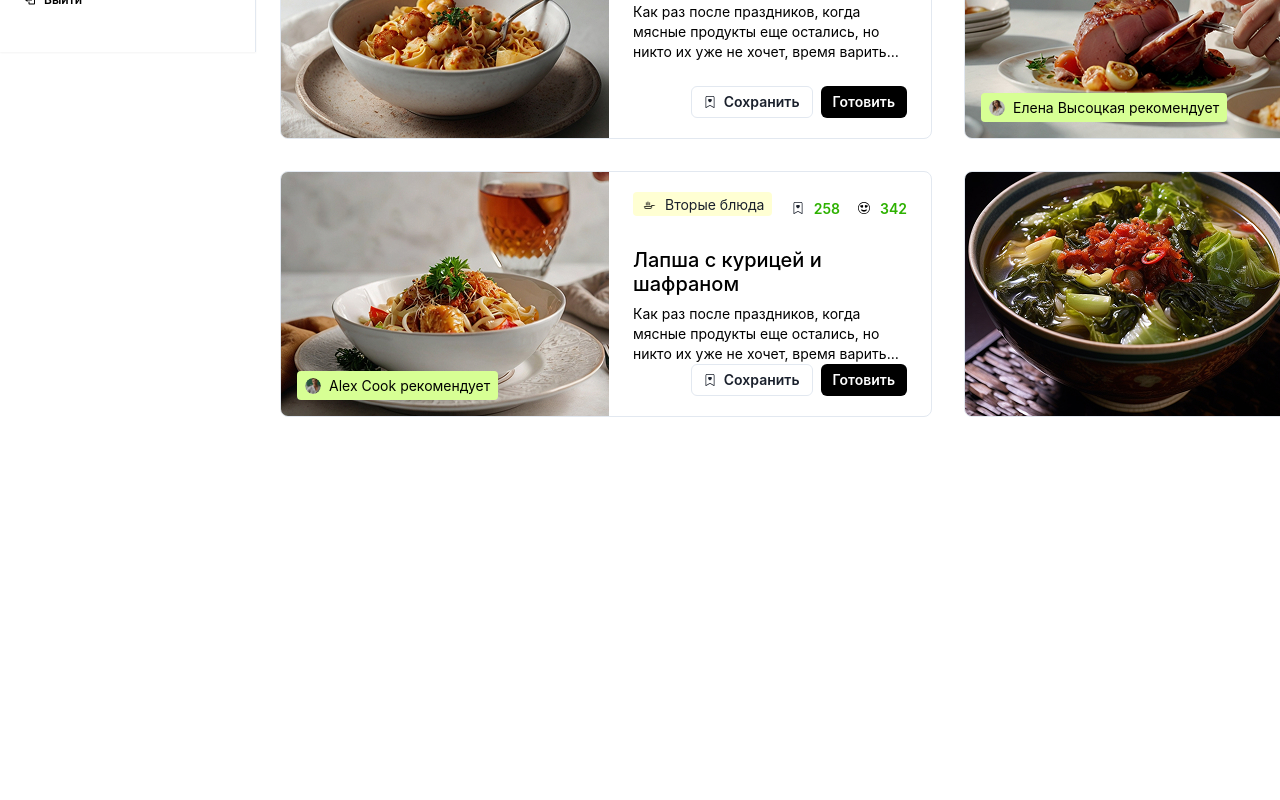
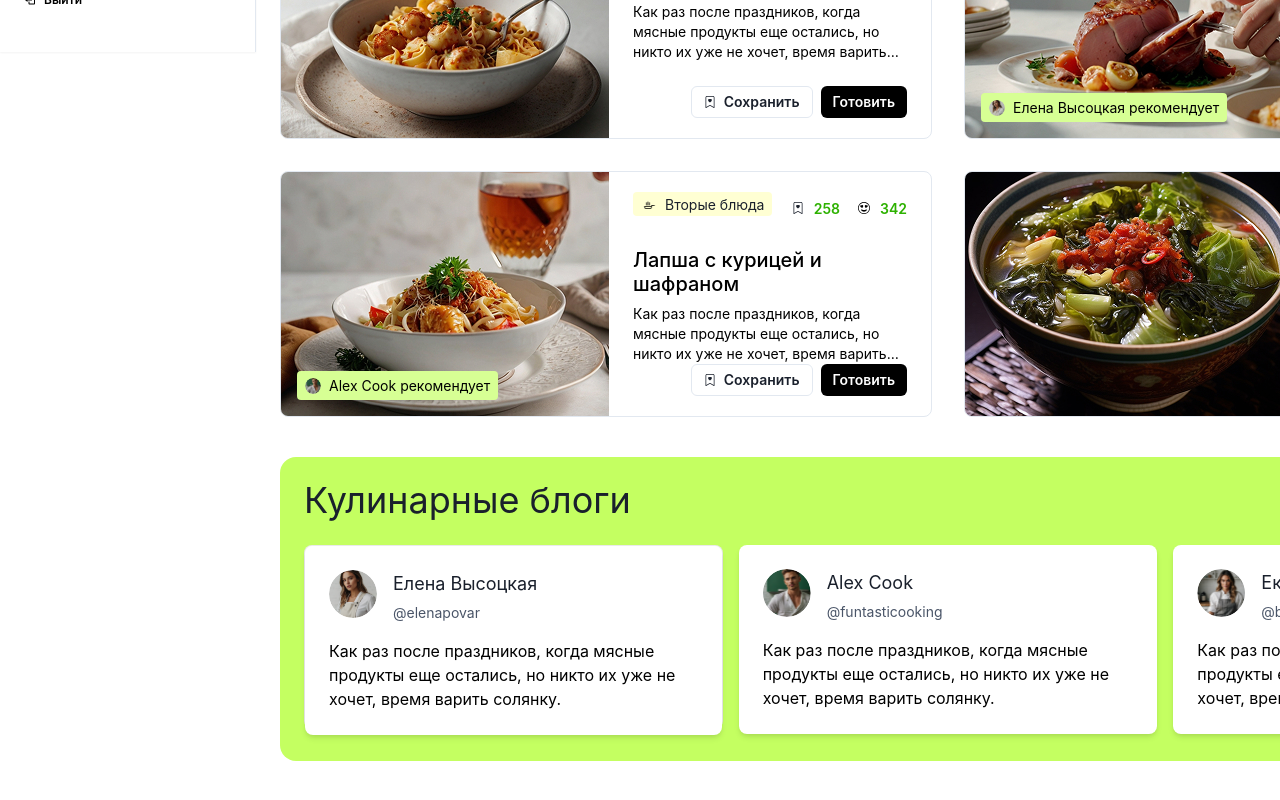
Before and after one commit to Twiggyshine/Clevertec-Project, a React (Vite) app: page / in a window 1280 px wide. Shown: the part 1068-1868 px from the top of the page. Before the commit the page ends 1485 px from the top, so only its background shows below. Built offline with nearby package versions, Linux system fonts and the light colour scheme.

Commit message:
feat(components): add new section

```diff
--- a/src/components/footer/Footer.tsx
+++ b/src/components/footer/Footer.tsx
@@ -26,7 +26,6 @@ const Footer = () => {
                     fontWeight={600}
                     p='0'
                     color='#000'
-                    _hover={{ bg: 'transparent', textDecoration: 'underline' }}
                 >
                     Выйти
                 </Button>
--- /dev/null
+++ b/src/components/sectionCookingVlogs/sectionCookingVlogs.tsx
@@ -0,0 +1,146 @@
+import { Box, Button, Flex, Grid, GridItem, Heading, Image, Text, VStack } from '@chakra-ui/react';
+
+const CulinaryBlogsSection = () => (
+    <Box maxWidth='1360px' h='304px' bg='#c4ff61' mb='40px' borderRadius='16px' p='24px'>
+        <Flex justifyContent='space-between' alignItems='center'>
+            <Heading as='h1' fontSize='36px' lineHeight='111%' mb='24px' fontWeight='400'>
+                Кулинарные блоги
+            </Heading>
+            <Button
+                bg='#c4ff61'
+                color='#000'
+                width='176px'
+                h='48px'
+                p='0 24px'
+                borderRadius='6px'
+                display='flex'
+                alignItems='center'
+                justifyContent='space-between'
+                fontWeight='600'
+                fontSize='18px'
+            >
+                Все авторы
+                <svg
+                    width='16'
+                    height='16'
+                    viewBox='0 0 16 16'
+                    fill='none'
+                    xmlns='http://www.w3.org/2000/svg'
+                >
+                    <path
+                        fill-rule='evenodd'
+                        clip-rule='evenodd'
+                        d='M1 8.00002C1 7.86741 1.05268 7.74024 1.14645 7.64647C1.24021 7.5527 1.36739 7.50002 1.5 7.50002H13.293L10.146 4.35402C10.0521 4.26013 9.99937 4.1328 9.99937 4.00002C9.99937 3.86725 10.0521 3.73991 10.146 3.64602C10.2399 3.55213 10.3672 3.49939 10.5 3.49939C10.6328 3.49939 10.7601 3.55213 10.854 3.64602L14.854 7.64602C14.9006 7.69247 14.9375 7.74764 14.9627 7.80839C14.9879 7.86913 15.0009 7.93425 15.0009 8.00002C15.0009 8.06579 14.9879 8.13091 14.9627 8.19165C14.9375 8.2524 14.9006 8.30758 14.854 8.35402L10.854 12.354C10.7601 12.4479 10.6328 12.5007 10.5 12.5007C10.3672 12.5007 10.2399 12.4479 10.146 12.354C10.0521 12.2601 9.99937 12.1328 9.99937 12C9.99937 11.8672 10.0521 11.7399 10.146 11.646L13.293 8.50002H1.5C1.36739 8.50002 1.24021 8.44734 1.14645 8.35357C1.05268 8.25981 1 8.13263 1 8.00002V8.00002Z'
+                        fill='black'
+                    />
+                </svg>
+            </Button>
+        </Flex>
+
+        <Grid templateColumns={{ base: '1fr', md: 'repeat(3, 1fr)' }} gap='16px'>
+            {/* Автор 1 */}
+            <GridItem border='1px solid rgba(0, 0, 0, 0.08)' borderRadius='8px' h='184px' bg='#fff'>
+                <Box
+                    bg='white'
+                    borderRadius='lg'
+                    boxShadow='md'
+                    p={6}
+                    transition='all 0.2s'
+                    _hover={{ transform: 'translateY(-5px)', boxShadow: 'xl' }}
+                >
+                    <Flex gap={4} alignItems='flex-start' mb={4}>
+                        <Image
+                            src='./../../../public/icons/Avatar1.svg'
+                            alt='Елена Высоцкая'
+                            borderRadius='full'
+                            boxSize='48px'
+                            objectFit='cover'
+                        />
+                        <VStack align='flex-start' spacing={1}>
+                            <Heading as='h3' fontSize='18px' fontWeight='500px' lineHeight='156%'>
+                                Елена Высоцкая
+                            </Heading>
+                            <Text fontSize='sm' color='gray.600'>
+                                @elenapovar
+                            </Text>
+                        </VStack>
+                    </Flex>
+                    <Text color='#000'>
+                        Как раз после праздников, когда мясные продукты еще остались, но никто их
+                        уже не хочет, время варить солянку.
+                    </Text>
+                </Box>
+            </GridItem>
+
+            {/* Автор 2 */}
+            <GridItem>
+                <Box
+                    bg='white'
+                    borderRadius='lg'
+                    boxShadow='md'
+                    p={6}
+                    transition='all 0.2s'
+                    _hover={{ transform: 'translateY(-5px)', boxShadow: 'xl' }}
+                >
+                    <Flex gap={4} alignItems='flex-start' mb={4}>
+                        <Image
+                            src='./../../../public/icons/Avatar2.svg'
+                            alt='Alex Cook'
+                            borderRadius='full'
+                            boxSize='48px'
+                            objectFit='cover'
+                        />
+                        <VStack align='flex-start' spacing={1}>
+                            <Heading as='h3' fontSize='18px' fontWeight='500px' lineHeight='156%'>
+                                Alex Cook
+                            </Heading>
+                            <Text fontSize='sm' color='gray.600'>
+                                @funtasticooking
+                            </Text>
+                        </VStack>
+                    </Flex>
+                    <Text color='#000'>
+                        Как раз после праздников, когда мясные продукты еще остались, но никто их
+                        уже не хочет, время варить солянку.
+                    </Text>
+                </Box>
+            </GridItem>
+
+            {/* Автор 3 */}
+            <GridItem>
+                <Box
+                    bg='white'
+                    borderRadius='lg'
+                    boxShadow='md'
+                    p={6}
+                    transition='all 0.2s'
+                    _hover={{ transform: 'translateY(-5px)', boxShadow: 'xl' }}
+                >
+                    <Flex gap={4} alignItems='flex-start' mb={4}>
+                        <Image
+                            src='./../../../public/icons/Avatar3.svg'
+                            alt='Екатерина Константинопольская'
+                            borderRadius='full'
+                            boxSize='48px'
+                            objectFit='cover'
+                        />
+                        <VStack align='flex-start' spacing={1}>
+                            <Heading as='h3' fontSize='18px' fontWeight='500px' lineHeight='156%'>
+                                Екатерина Константинопольская
+                            </Heading>
+                            <Text fontSize='sm' color='gray.600'>
+                                @bake_and_pie
+                            </Text>
+                        </VStack>
+                    </Flex>
+                    <Text color='#000'>
+                        Как раз после праздников, когда мясные продукты еще остались, но никто их
+                        уже не хочет, время варить солянку.
+                    </Text>
+                </Box>
+            </GridItem>
+        </Grid>
+    </Box>
+);
+
+export default CulinaryBlogsSection;
--- a/src/components/sectionJuciest/sectionJuciest.tsx
+++ b/src/components/sectionJuciest/sectionJuciest.tsx
@@ -25,7 +25,6 @@ interface RecipeCardProps {
     favCount?: number;
     imgUrl: string;
 }
-// const recommendedRecipeIds = [6,7];
 
 const recommendedRecipeIds: Record<number, { name: string; avatarSrc: string }> = {
     6: { name: 'Елена Высоцкая', avatarSrc: './../../../public/icons/Avatar1.svg' },
@@ -35,7 +34,7 @@ const JuicyRecipesSection = () => {
     const featuredRecipes = recipesData.theJuciest;
 
     return (
-        <Box>
+        <Box mb='40px'>
             <Flex justify='space-between' align='center'>
                 <Heading as='h1' fontWeight={500} fontSize='48px' mb={8}>
                     Самое сочное
--- a/src/components/sidebar/Sidebar.tsx
+++ b/src/components/sidebar/Sidebar.tsx
@@ -18,13 +18,11 @@ const Sidebar = () => (
     <Flex
         direction='column'
         w='256px'
-        // minHeight="100vh"
         h='1040px'
         borderRight='1px'
         borderColor='gray.200'
         bg='white'
         boxShadow='sm'
-        //  position="relative"
     >
         <Box p='24px 0 0 0'>
             <Box borderRadius='12px' p='10px 16px 10px 10px' w='100%' maxW='256px'>
--- a/src/pages/mainPage.tsx
+++ b/src/pages/mainPage.tsx
@@ -1,6 +1,7 @@
 import { ChevronLeftIcon, ChevronRightIcon } from '@chakra-ui/icons';
 import { Box, Heading, IconButton } from '@chakra-ui/react';
 
+import CulinaryVlogsSection from '../components/sectionCookingVlogs/sectionCookingVlogs';
 import JuicyRecipesSection from '../components/sectionJuciest/sectionJuciest';
 import RecipesGrid from '../components/sectionNewRecipies/GridContainer';
 
@@ -58,6 +59,7 @@ function HomePage() {
             </Box>
 
             <JuicyRecipesSection />
+            <CulinaryVlogsSection />
         </Box>
     );
 }
```
Also changed, not shown: src/assets/icons/Avatar1.svg (deleted), src/assets/icons/Avatar2.svg (deleted).
